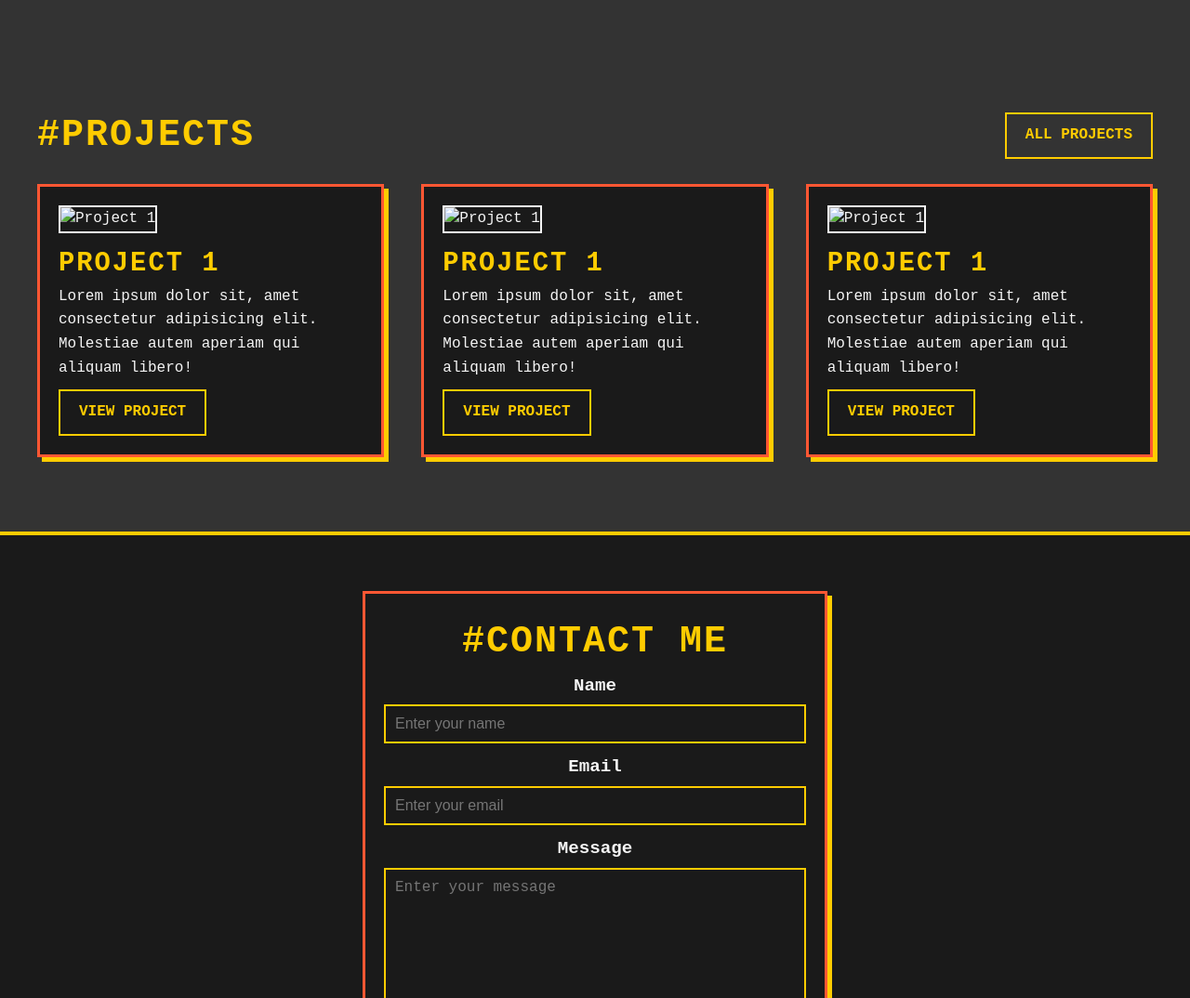
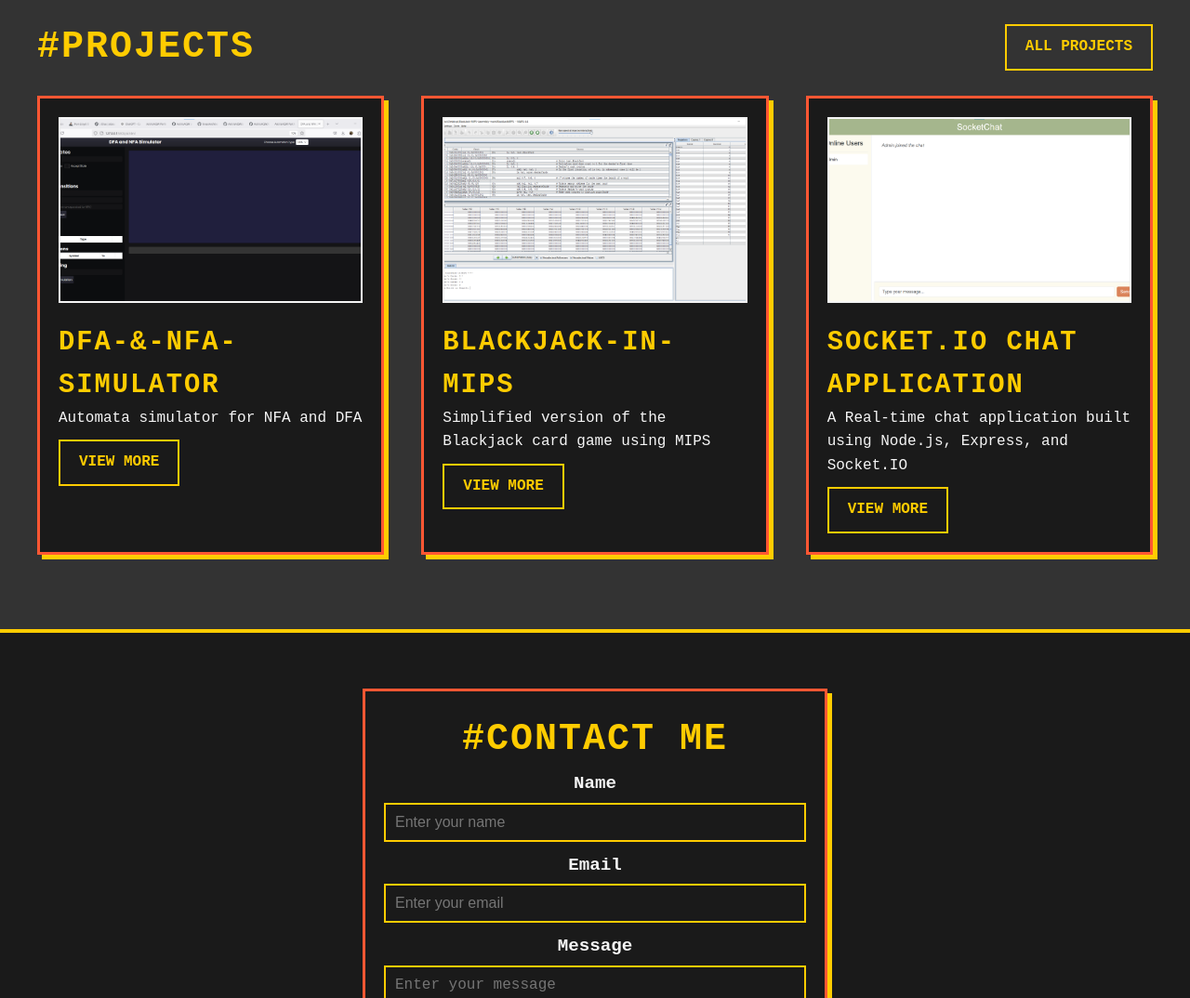
Before and after one commit to AstirisAQW/ePortfolio, a plain HTML site: page index.html in a window 1280 px wide. Shown: the part 1120-2194 px from the top of the page at 93% size. Drawn offline with Linux system fonts and the light colour scheme.

Commit message:
added js

```diff
--- a/assets/css/styles.css
+++ b/assets/css/styles.css
@@ -63,8 +63,11 @@ a:hover {
 
 /* Header */
 header {
+  position: fixed;
+  top: 0; /* Align to the top of the viewport */
+  width: 100%; /* Make the header span the entire width */
   background-color: var(--dark-200);
-  padding: 20px 40px;
+  padding: 10px 40px;
   border-bottom: 4px solid var(--accent-100);
   box-shadow: 0 0 10px var(--accent-200);
 }
--- a/assets/js/script.js
+++ b/assets/js/script.js
@@ -0,0 +1,15 @@
+document.querySelectorAll('a[href^="#"]').forEach(anchor => {
+    anchor.addEventListener('click', function (e) {
+        e.preventDefault(); // Prevent the default anchor behavior
+
+        // Get the target section
+        const target = document.querySelector(this.getAttribute('href'));
+
+        // Scroll smoothly to the target section
+        target.scrollIntoView({
+            behavior: 'smooth', // Smooth scrolling behavior
+            block: 'start',     // Align to the top of the section
+            inline: 'nearest'   // Align horizontally if necessary
+        });
+    });
+});
--- a/index.html
+++ b/index.html
@@ -43,7 +43,7 @@
 
             <div class="right">
                 <div class="image">
-                    <img src="images/profile.png" alt="image">
+                    <img src="assets/images/profile.png" alt="image">
                 </div>
             </div>
         </section>
@@ -79,45 +79,39 @@
 
                 <div class="project">
                     <div class="project-image">
-                        <img src="images/project.jpg" alt="Project 1">
+                        <img src="assets/images/project1.png" alt="Project 1">
                     </div>
                     <div class="project-info">
-                        <h2 class="project-title">Project 1</h2>
-                        <p class="project-desc">Lorem ipsum dolor sit, amet consectetur adipisicing elit. Molestiae autem
-                            aperiam qui aliquam
-                            libero!</p>
+                        <h2 class="project-title">DFA-&-NFA-Simulator</h2>
+                        <p class="project-desc">Automata simulator for NFA and DFA</p>
                         <div class="status">
-                            <a href="#" class="btn">View Project</a>
+                            <a href="https://github.com/KvassAndVodka/DFA-and-NFA-Simulator" class="btn">View More</a>
                         </div>
                     </div>
                 </div>
 
                 <div class="project">
                     <div class="project-image">
-                        <img src="images/project.jpg" alt="Project 1">
+                        <img src="assets/images/project2.png" alt="Project 2">
                     </div>
                     <div class="project-info">
-                        <h2 class="project-title">Project 1</h2>
-                        <p class="project-desc">Lorem ipsum dolor sit, amet consectetur adipisicing elit. Molestiae autem
-                            aperiam qui aliquam
-                            libero!</p>
+                        <h2 class="project-title">BlackJack-in-MIPS</h2>
+                        <p class="project-desc">Simplified version of the Blackjack card game using MIPS</p>
                         <div class="status">
-                            <a href="#" class="btn">View Project</a>
+                            <a href="https://github.com/AstirisAQW/BlackJack-MIPS-Assembly" class="btn">View More</a>
                         </div>
                     </div>
                 </div>
 
                 <div class="project">
                     <div class="project-image">
-                        <img src="images/project.jpg" alt="Project 1">
+                        <img src="assets/images/project3.png" alt="Project 3">
                     </div>
                     <div class="project-info">
-                        <h2 class="project-title">Project 1</h2>
-                        <p class="project-desc">Lorem ipsum dolor sit, amet consectetur adipisicing elit. Molestiae autem
-                            aperiam qui aliquam
-                            libero!</p>
+                        <h2 class="project-title">Socket.IO Chat Application</h2>
+                        <p class="project-desc">A Real-time chat application built using Node.js, Express, and Socket.IO</p>
                         <div class="status">
-                            <a href="#" class="btn">View Project</a>
+                            <a href="https://github.com/AstirisAQW/socketChat" class="btn">View More</a>
                         </div>
                     </div>
                 </div>
@@ -158,5 +152,6 @@
         </footer>
 
     </body>
+    <script src="assets/js/script.js"></script>
 
 </html>
```
Also changed, not shown: assets/images/profile.png (renamed from images/profile.png), assets/images/project1.png (added), assets/images/project2.png (added), assets/images/project3.png (added).
